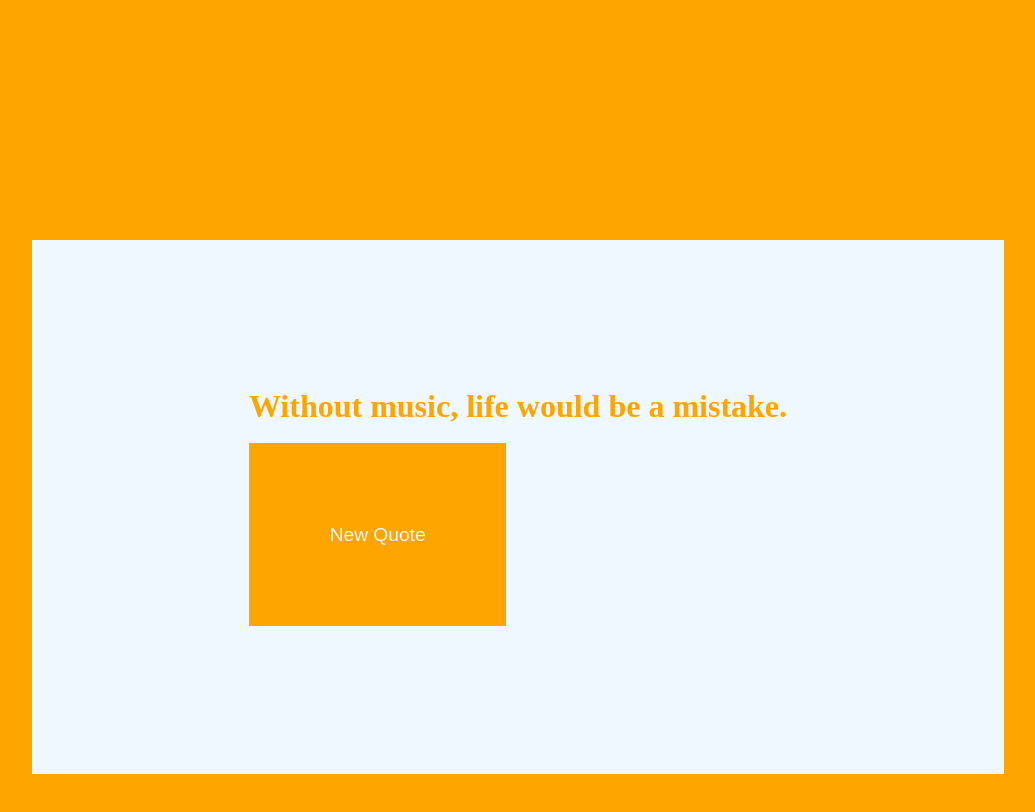
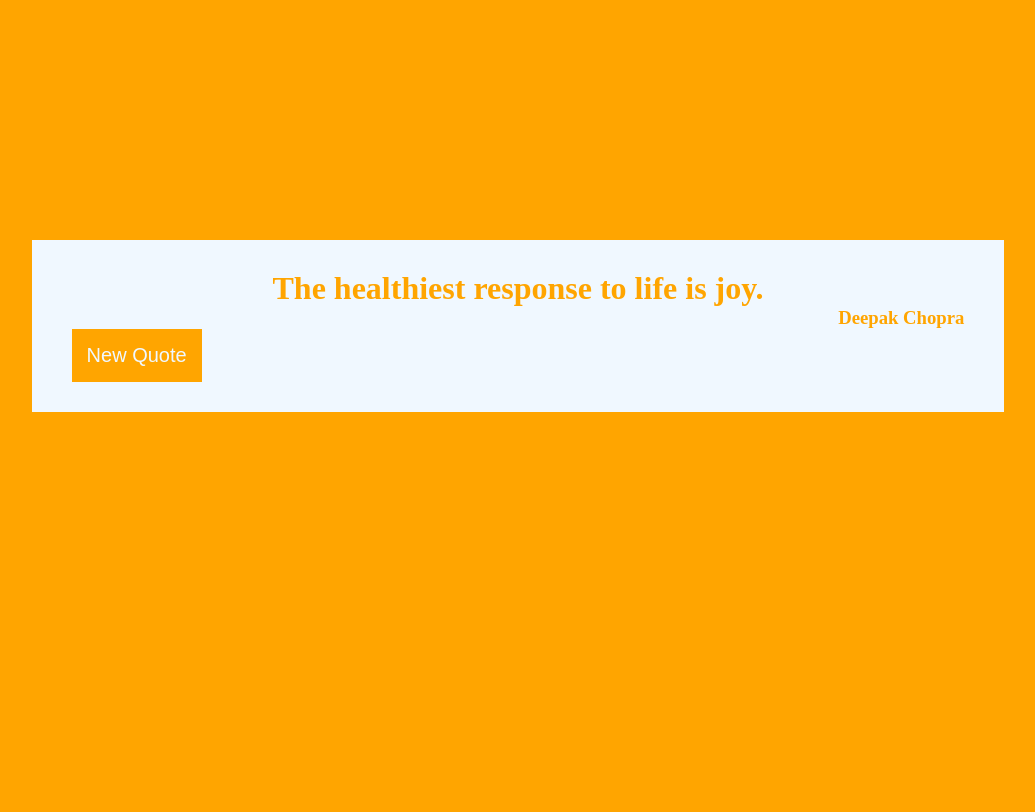
Before and after one commit to mahlafdf/Browser-Homework, a plain HTML site: page project/index.html in a window 1280 px wide. Both pictures are taken after a click on the button "New Quote". Shown: the whole page, without its empty margins (122-1157 px from the left). Drawn offline with Linux system fonts and the light colour scheme.

Commit message:
fixed bugs

```diff
--- a/project/index.html
+++ b/project/index.html
@@ -10,8 +10,8 @@
 <body>
     <div class="main-container">
         <div class="child-container">
-            <h1 id="qoute"></h1>
-            <br>
+            <h1 id="quote"> I like criticism. It makes you strong.</h1>
+            <h3 id="author">LeBron James</h3>
             <button id="main-btn">New Quote</button>
         </div>
     </div>
--- a/project/index.js
+++ b/project/index.js
@@ -1,23 +1,42 @@
-const mainText = document.querySelector('h1');
-const btn = document.getElementById('main-btn');
-
 const quoteArr =[
-    "You only live once, but if you do it right, once is enough.",
-    "Be the change that you wish to see in the world.",
-    "If you tell the truth, you don't have to remember anything.",
-    "A friend is someone who knows all about you and still loves you.",
-    "Always forgive your enemies; nothing annoys them so much.",
-    "Without music, life would be a mistake.",
+    {
+        quote :"You never really learn much from hearing yourself speak.",
+        author: "George Clooney",
+    },
+    {
+        quote :"Live for each second without hesitation.",
+        author: "Elton John",
+    },
+    {
+        quote :"Life is like riding a bicycle. To keep your balance, you must keep moving.",
+        author: "Albert Einstein",
+    },
+    {
+        quote:"Life is really simple, but men insist on making it complicated.",
+        author: "Confucius" ,
+    },
+    {
+        quote: "Life is a succession of lessons which must be lived to be understood.",
+        author: "Helen Keller",
+    },
+    {
+        quote:"My mama always said, life is like a box of chocolates. You never know what you’re gonna get.",
+        author: "Forrest Gump",
+    },
+    {
+        quote:"The healthiest response to life is joy.",
+        author: "Deepak Chopra",
+    },
 ] ;
 
-//Select a random quote
-//const randomQuote = quoteArr[Math.floor((Math.random()*quoteArr.length))];
-//   console.log(randomQuote);
-
-
+const mainText = document.querySelector('h1');
+const author = document.getElementById('author');
+const btn = document.getElementById('main-btn');
 
 
 btn.addEventListener("click",function(){
-    const randomQuote = quoteArr[Math.floor((Math.random()*quoteArr.length))];
-    mainText.innerText = randomQuote ;
+    const randomIndex  = Math.floor((Math.random()*quoteArr.length));
+    mainText.innerText = quoteArr[randomIndex].quote;
+    author.innerText = quoteArr[randomIndex].author;
+
 });
--- a/project/style.css
+++ b/project/style.css
@@ -9,22 +9,12 @@ body{
 
 }
 
-/*.child-container{
-    position: relative;
-}
 .main-container{
-    position: absolute;
-    top: 50%;
-    width: 100%;
-    transform: translateY(-50%);
-}*/
-
-.main-container{
-    display: flex;
+   /* display: flex;
     align-items: center;
-    justify-content: center;
+    justify-content: center;  flex made the btn change */
     margin: 30vh 12vw ;
-    padding: 10%;
+    padding: 10px 20px;
     background-color: aliceblue;
 }
 
@@ -34,12 +24,16 @@ body{
 
 h1{
     color: orange;
+    text-align:center ;
 }
-
+h3{
+    color: orange;
+    text-align: right ;
+}
 button{
-    font-size: larger;
+    font-size: 20px;
     background-color: orange;
     color: aliceblue;
     border:  none;
-    padding: 15%;
+    padding: 15px;
 }
```
Also changed, not shown: ex5-catWalk/index.js (+8 -0 lines).
